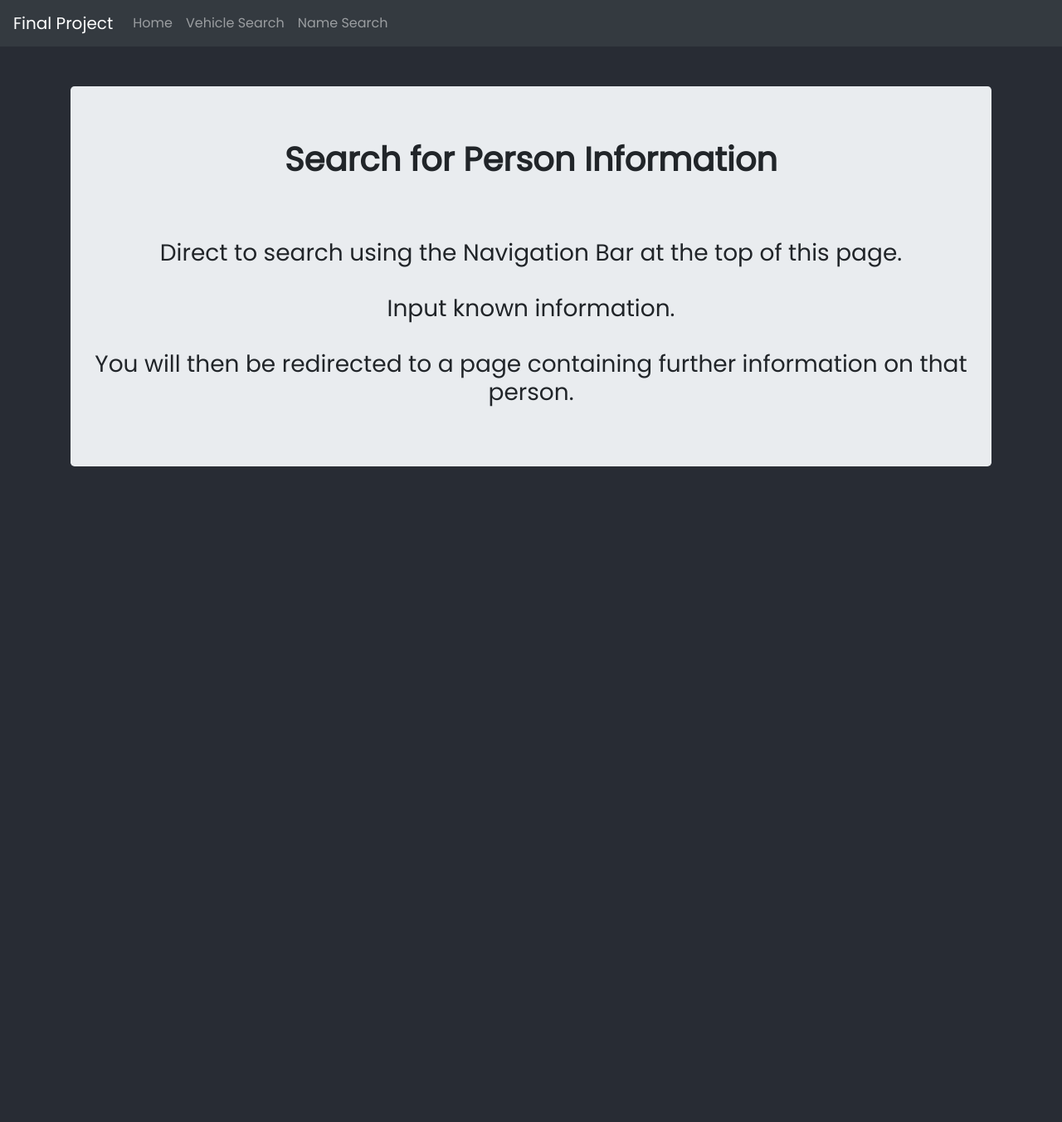
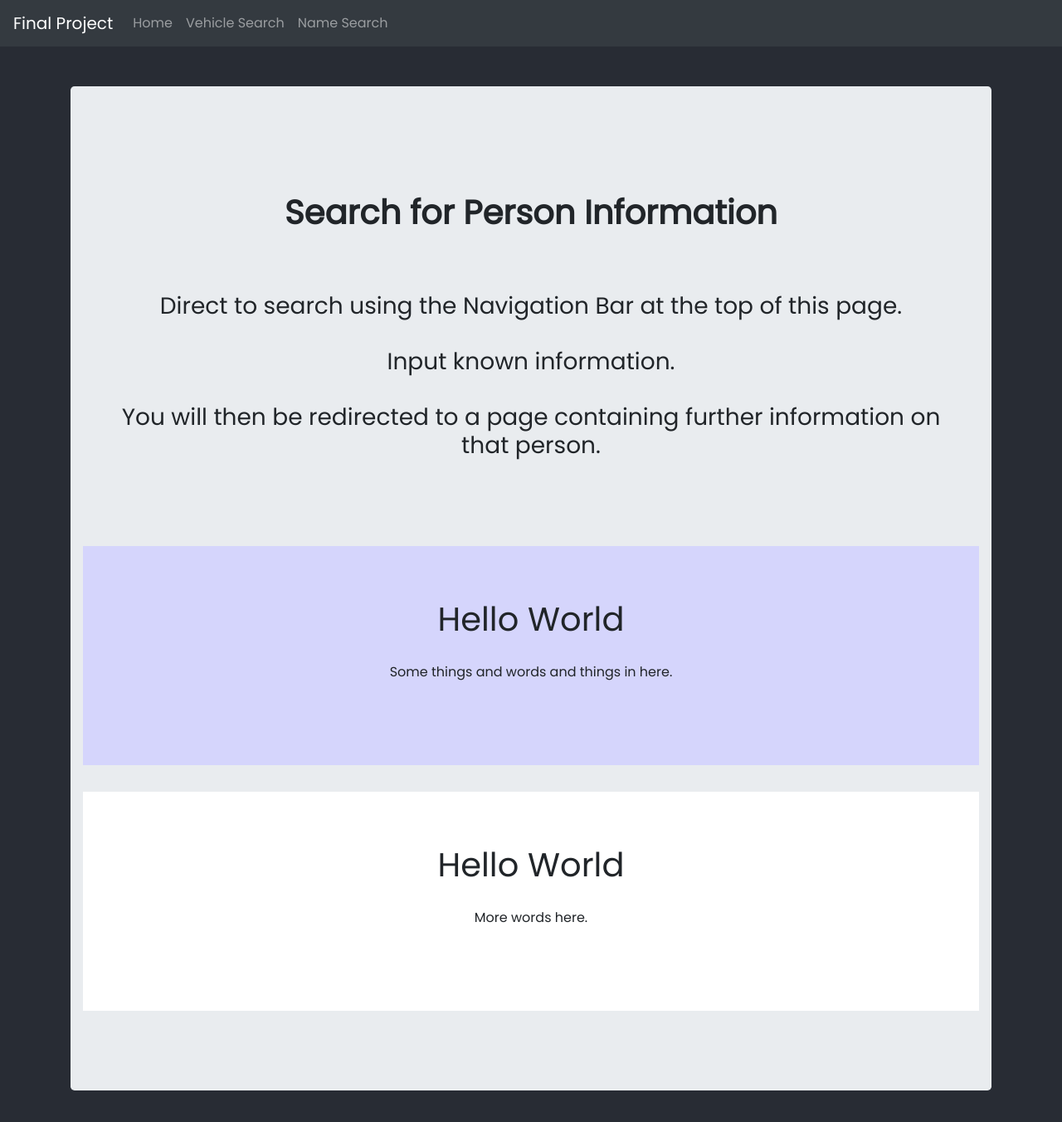
Before and after one commit to the-winning-team-for-this-project/frontend, a React (Create React App) app: page / in a window 1280 px wide. Shown: the top 1352 px of the page at 83% size. Built offline with nearby package versions, Linux system fonts and the light colour scheme.

Commit message:
added jumbotrons to homepage

```diff
--- a/src/App.css
+++ b/src/App.css
@@ -1,6 +1,7 @@
 .navbar {
   margin-bottom: 3rem;
 }
+
 
 .h1{
   text-align: center;
@@ -12,12 +13,21 @@
   max-width:100%;
 }
 
+.jumone{
+  background: #e9ecef !important;
+}
 
+.jumtwo{
+  background-color: #d5d5fc !important;
+}
+
+.jumthree{
+  background-color: white !important;
+}
 
 body {
   background-color: #282c34;
   color: white;
-  font-family: Arial;
   text-align: center;
 }
 
--- a/src/components/Homepage.jsx
+++ b/src/components/Homepage.jsx
@@ -1,9 +1,12 @@
 import { Container } from 'react-bootstrap'
+import { Jumbotron } from 'react-bootstrap'
 
 const Homepage = () => {
     return (
         <Container className='homecontainer'>
-        <h1><strong>Search for Person Information</strong></h1>
+        <Jumbotron fluid className='jumone'>
+  <Container>
+  <h1><strong>Search for Person Information</strong></h1>
         <br />
         <h3>
                 Direct to search using the Navigation Bar at the top of this page.
@@ -15,6 +18,24 @@ const Homepage = () => {
             You will then be redirected to a page containing further information on that person.
 
         </h3>
+  </Container>
+</Jumbotron>
+        <Jumbotron fluid className='jumtwo'>
+  <Container>
+    <h1>Hello World</h1>
+    <p>
+      Some things and words and things in here.
+    </p>
+  </Container>
+</Jumbotron>
+<Jumbotron fluid className='jumthree'>
+  <Container>
+    <h1>Hello World</h1>
+    <p>
+      More words here.
+    </p>
+  </Container>
+</Jumbotron>
         </Container>
 
 
```
Also changed, not shown: 1 other file (tests, documents, lock files or other folders).
